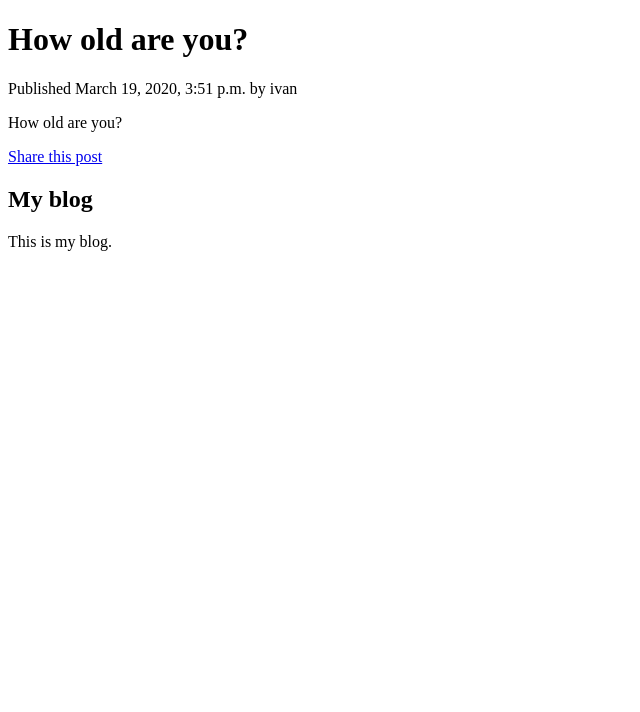
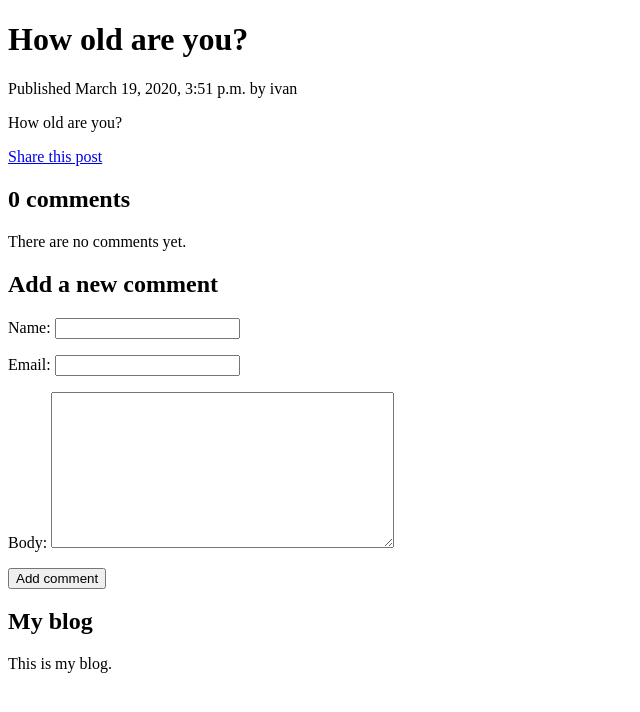
Before and after one commit to Ivan-Terex91/my_blog, a Django app: a page that uses templates/blog/post/detail.html in a window 1280 px wide. Shown: the top 712 px of the page, without its empty margins (0-640 px from the left). Run offline with Django 3.2, Linux system fonts and the light colour scheme; data comes from the database, SQL or seed files in the repository; both versions use the stored data as it was after the commit.

Commit message:
Подправил view post_detail, добавил в шаблон отрисовку формы и комментарии к посту, п.с. надо потом сделать редирект после отправки комментария!!!

```diff
--- a/blog/views.py
+++ b/blog/views.py
@@ -23,7 +23,7 @@ def post_detail(request, year, month, day, post):
     # List of active comments for this post
     comments = post.comments.filter(active=True)
 
-    if request.method == Post:
+    if request.method == "POST":
         # A comment was posted
         comment_form = CommentForm(data=request.POST)
         if comment_form.is_valid():
@@ -38,7 +38,8 @@ def post_detail(request, year, month, day, post):
 
     return render(request, 'blog/post/detail.html', {'post': post,
                                                      'comments': comments,
-                                                     'comment_form': comment_form})
+                                                     'comment_form': comment_form,
+                                                     })
 
 
 def post_share(request, post_id):
--- a/templates/blog/post/detail.html
+++ b/templates/blog/post/detail.html
@@ -9,4 +9,34 @@
     <p>
         <a href="{% url "blog:post_share" post.id %}">Share this post</a>
     </p>
+
+    {% with comments.count as total_comments %}
+        <h2>
+            {{ total_comments }} comment{{ total_comments|pluralize }}
+        </h2>
+    {% endwith %}
+
+    {% for comment in comments %}
+        <div class="comment">
+            <p class="info">
+                Comment {{ forloop.counter }} by {{ comment.name }}
+                {{ comment.created }}
+            </p>
+            {{ comment.body|linebreaks }}
+        </div>
+    {% empty %}
+        <p>There are no comments yet.</p>
+    {% endfor %}
+
+    {% if new_comment %}
+        <h2>Your comment has been added.</h2>
+    {% else %}
+        <h2>Add a new comment</h2>
+        <form action="" method="post">
+            {{ comment_form.as_p }}
+            {% csrf_token %}
+            <p><input type="submit" value="Add comment"></p>
+        </form>
+    {% endif %}
+
 {% endblock %}
```
Also changed, not shown: db.sqlite3.
